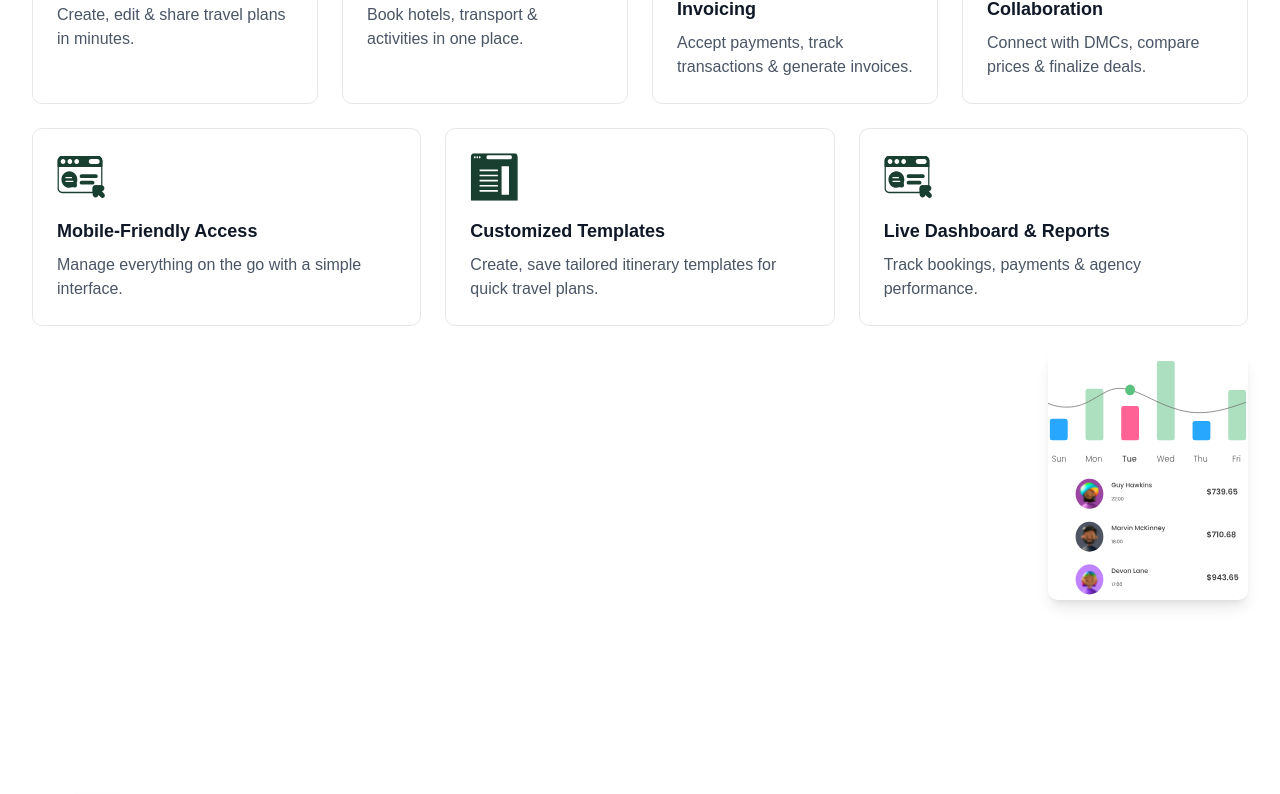
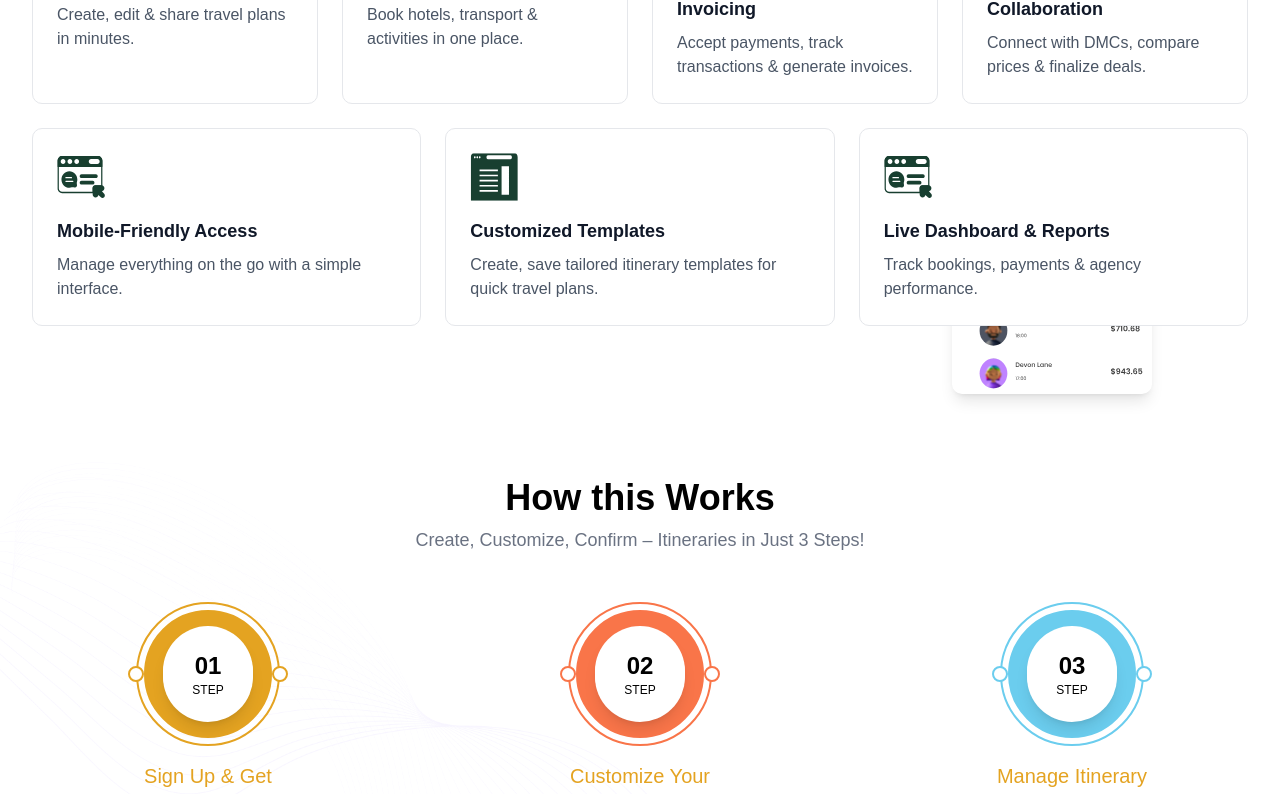
Before and after one commit to jameeshbx/trekking-miles, a Next.js app: page / in a window 1280 px wide. Shown: the part 1126-1920 px from the top of the page. Built offline with nearby package versions, Linux system fonts and the light colour scheme.

Commit message:
Update some styles

```diff
--- a/app/components/featured-section.tsx
+++ b/app/components/featured-section.tsx
@@ -193,7 +193,7 @@ export default function FeaturesSection() {
             </div>
 
             {/* Additional Image Section - Only on desktop */}
-            <div className="mb-20 flex justify-end">
+            <div className="mb-20 flex justify-end absolute right-32 bottom-[-800px] z-0">
               <Image
                 src="/img/Kit 6.svg"
                 alt="Additional Section"
@@ -243,7 +243,7 @@ function FeatureCard({
   isSeventhCard?: boolean
 }) {
   return (
-    <div className="bg-white border border-gray-200 rounded-lg p-6 transition-all hover:shadow-md h-full">
+    <div className="bg-white border border-gray-200 rounded-lg p-6 transition-all hover:shadow-md h-full z-10">
       {isSeventhCard ? (
         <div className="flex gap-4">
           <div className="flex-1">
```
Also changed, not shown: app/page.tsx (+5 -7 lines), 1 other file (tests, documents, lock files or other folders). Lines whose indentation alone changed are shown as unchanged.
